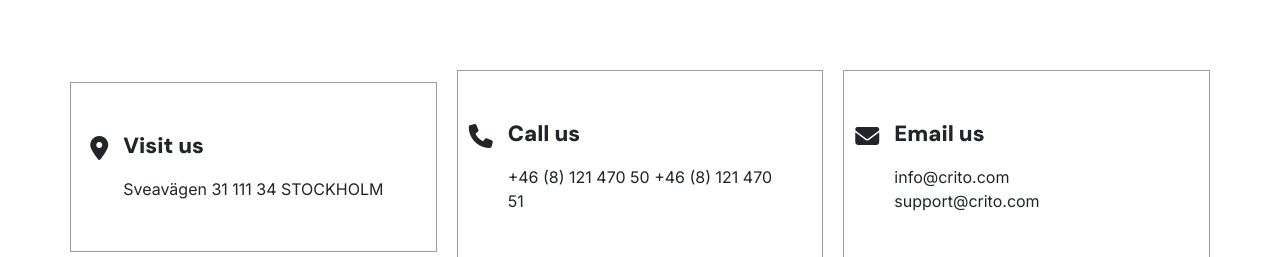
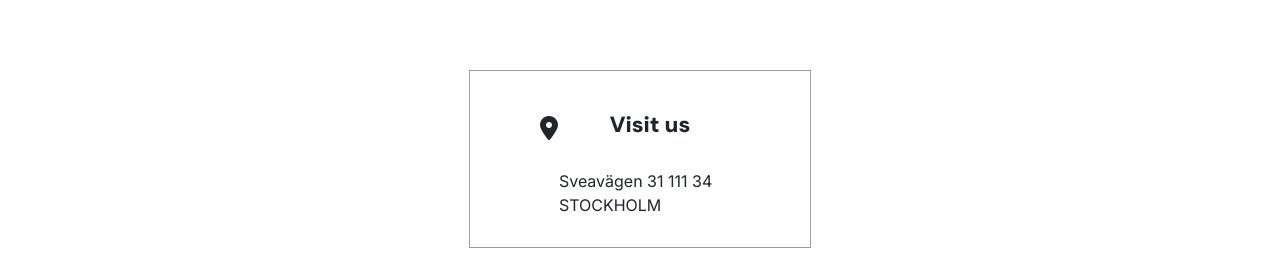
Before and after one commit to Camilla-bjorkcom/FrontEndJSuppgift, a React (Create React App) app: page /contact in a window 1280 px wide. Shown: the part 695-952 px from the top of the page. Built offline with nearby package versions, Linux system fonts and the light colour scheme; some icons are missing.

Commit message:
contact boxes css

```diff
--- a/src/assets/scss/Contact-page/ContactPageStyle.css
+++ b/src/assets/scss/Contact-page/ContactPageStyle.css
@@ -49,59 +49,42 @@
   flex-direction: column;
   align-items: center;
 }
-@media (min-width: 1200px) {
+@media (min-width: 1440px) {
   .contact-info .container .flex-box {
     flex-direction: row;
   }
 }
 .contact-info .container .flex-box .contact-box {
   border: 1px solid rgb(156, 156, 156);
-  width: 70vw;
-  height: -moz-fit-content;
-  height: fit-content;
-  padding: 30px 0;
+  aspect-ratio: auto;
+  padding: 30px 30px;
   display: grid;
-  grid-template-columns: auto fit-content;
-  grid-template-rows: auto fit-content;
+  grid-template-rows: 1fr 1fr;
   grid-template-areas: "icon headline" "icon information";
   align-items: start;
   position: relative;
-  gap: 10px;
-  margin: 0 auto;
-}
-@media (min-width: 576px) {
-  .contact-info .container .flex-box .contact-box {
-    padding: 50px;
-  }
-}
-@media (min-width: 768px) {
-  .contact-info .container .flex-box .contact-box {
-    -moz-column-gap: normal;
-         column-gap: normal;
-    width: 420px;
-    padding: 50px;
-  }
+  gap: 20px;
 }
 .contact-info .container .flex-box .contact-box .contact-icon {
   grid-area: icon;
   margin: 0;
   position: absolute;
-  right: 15px;
-  top: 3px;
+  left: 40px;
+  top: 15px;
   font-size: x-large;
-  display: none;
-}
-@media (min-width: 576px) {
-  .contact-info .container .flex-box .contact-box .contact-icon {
-    display: block;
-  }
+  display: block;
 }
 .contact-info .container .flex-box .contact-box .contact-headline {
   grid-area: headline;
+  width: -moz-fit-content;
+  width: fit-content;
+  margin: auto;
 }
 .contact-info .container .flex-box .contact-box .information {
   grid-area: information;
   margin: 0;
+  width: 70%;
+  margin: auto;
 }
 
 .contact-form {
--- a/src/assets/scss/Contact-page/ContactPageStyle.scss
+++ b/src/assets/scss/Contact-page/ContactPageStyle.scss
@@ -57,34 +57,35 @@
             flex-direction: column;
             align-items: center;
 
-            @media (min-width: 1200px) {
+            @media (min-width: 1440px) {
                 flex-direction: row;
             }
 
             .contact-box {
                 border: 1px solid rgb(156, 156, 156);
-                width: 70vw;
-                height: fit-content;
-                padding: 30px 0;
+                aspect-ratio: auto;
+                // width: fit-content;
+                // width: 70vw;
+                // height: min-content;
+                padding: 30px 30px;
                 display: grid;
-                grid-template-columns: auto fit-content;
-                grid-template-rows: auto fit-content;
+                grid-template-rows: 1fr 1fr;
                 grid-template-areas:
                     "icon headline"
                     "icon information";
                 align-items: start;
                 position: relative;
-                gap: 10px;
-                margin: 0 auto;
+                gap: 20px;
+                // margin: 30px;
+
 
                 @media (min-width:576px) {
-                    padding: 50px;
+                    // padding: 50px;
                 }
 
                 @media (min-width:768px) {
-                    column-gap: normal;
-                    width: 420px;
-                    padding: 50px;
+                    // width: 70vw;
+                    // padding: 50px;
                 }
 
 
@@ -92,24 +93,24 @@
                     grid-area: icon;
                     margin: 0;
                     position: absolute;
-                    right: 15px;
-                    top: 3px;
+                    left: 40px;
+                    top: 15px;
                     font-size: x-large;
-                    display: none;
-
-                    @media (min-width:576px) {
-                        display: block;
-                    }
+                    display: block;
                 }
 
                 .contact-headline {
                     grid-area: headline;
+                    width: fit-content;
+                    margin: auto;
 
                 }
 
                 .information {
                     grid-area: information;
                     margin: 0;
+                    width: 70%;
+                    margin: auto;
                 }
 
             }
--- a/src/components/Contact-page/ContactFormSection.js
+++ b/src/components/Contact-page/ContactFormSection.js
@@ -1,4 +1,5 @@
 import React from 'react'
+import { Link } from 'react-router-dom'
 
 const ContactFormSection = () => {
   return (
@@ -28,7 +29,7 @@
                             <textarea name="message" id="message" placeholder="Your Message*" className="form-input p-2" tabindex="3" ></textarea>
                         </div>
 
-                        <a href="#"><button className="btn-yellow btn btn-warning form-input" type="button">Send Message<i className="fa-regular fa-arrow-up-right"></i></button></a>
+                        <Link to="#"><button className="btn-yellow btn btn-warning form-input" type="button">Send Message<i className="fa-regular fa-arrow-up-right"></i></button></Link>
                     </form>
                 </div>
             </div>
--- /dev/null
+++ b/src/components/Contact-page/ContactinfoDetails.js
@@ -0,0 +1,13 @@
+import React from 'react'
+
+const ContactinfoDetails = ({ icon, title, information }) => {
+    return (
+        <div className="contact-box informative-text">
+            <i className={icon}></i>
+            <h3 className="contact-headline">{title}</h3>
+            <p className="information">{information}</p>
+        </div>
+    )
+}
+
+export default ContactinfoDetails
--- a/src/components/Contact-page/ContactinfoSection.js
+++ b/src/components/Contact-page/ContactinfoSection.js
@@ -1,28 +1,17 @@
 import React from 'react'
+import ContactinfoDetails from './ContactinfoDetails'
 
 const ContactinfoSection = () => {
   return (
     <section className="contact-info">
             <div className="container">
                 <div className="flex-box">
-                    <div className="contact-box informative-text">
-                        <i className="contact-icon fa-sharp fa-solid fa-location-dot"></i>
-                        <h3 className="contact-headline ">Visit us</h3>
-                        <p className="information">Sveavägen 31
-                             111 34 STOCKHOLM
-                        </p>
-                    </div>
-                    <div className="contact-box informative-text">
-                        <i className="contact-icon fa-sharp fa-solid fa-phone"></i>
-                        <h3 className="contact-headline ">Call us</h3>
-                        <p className="information">+46 (8) 121 470 50
-                            +46 (8) 121 470 51</p>
-                    </div>
-                    <div className="contact-box informative-text">
-                        <i className="contact-icon fa-solid fa-envelope"></i>
-                        <h3 className="contact-headline ">Email us</h3>
-                        <p className="information">info@crito.com support@crito.com</p>
-                    </div>
+                <ContactinfoDetails icon="contact-icon fa-sharp fa-solid fa-location-dot" title="Visit us" information="Sveavägen 31
+                111 34 STOCKHOLM"/>
+                <ContactinfoDetails icon="contact-icon fa-sharp fa-solid fa-phone" title="Call us" information="+46(8)12147050
+                +46(8)12147051"/>
+                <ContactinfoDetails icon="contact-icon fa-solid fa-envelope" title="Email us" information="info@crito.com
+                support@crito.com"/>
                 </div>
             </div>
         </section>
--- a/src/components/Home-page/ArticleNewsArticle.js
+++ b/src/components/Home-page/ArticleNewsArticle.js
@@ -1,6 +1,8 @@
 import React from 'react'
 
 const ArticleNewsArticle = ({ imageUrl, altText, title, content, category, published}) => {
+
+
     function formatDate(dateString){
         return new Date(dateString).toLocaleDateString('en-GB', { day: 'numeric', month: 'short' })
     }
```
